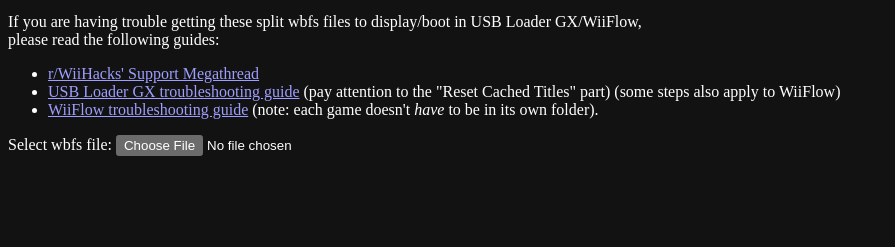
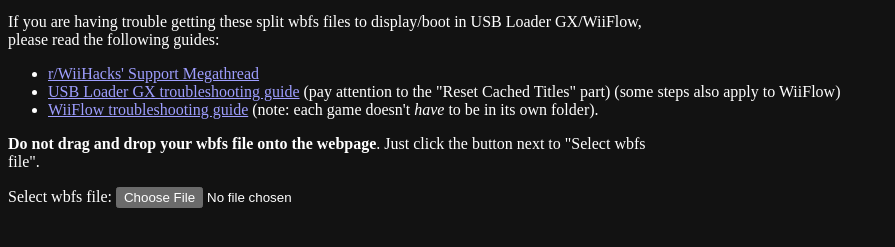
Before and after one commit to Thysbelon/wbfs-splitter, a plain HTML site: page index.html in a window 1280 px wide. Shown: the part 101-348 px from the top of the page, without its empty margins (0-895 px from the left). Drawn offline with Linux system fonts and the light colour scheme.

Commit message:
Add warning to not use drag and drop

```diff
--- a/index.html
+++ b/index.html
@@ -15,6 +15,7 @@
 <li><a href=https://gbatemp.net/threads/usb-loader-gx-troubleshooting-guide.617564/ target=_blank>USB Loader GX troubleshooting guide</a> (pay attention to the "Reset Cached Titles" part) (some steps also apply to WiiFlow)
 <li><a href=https://www.reddit.com/r/WiiHacks/comments/g0bdoo/complete_wiiflow_troubleshooting_guide/ target=_blank>WiiFlow troubleshooting guide</a> (note: each game doesn't <em>have</em> to be in its own folder).
 </ul>
+<p><strong>Do not drag and drop your wbfs file onto the webpage</strong>. Just click the button next to "Select wbfs file".
 <p><label for=wbfspicker>Select wbfs file: </label>
 <input type=file id=wbfspicker accept=.wbfs>
 <p id=status></p>
```
